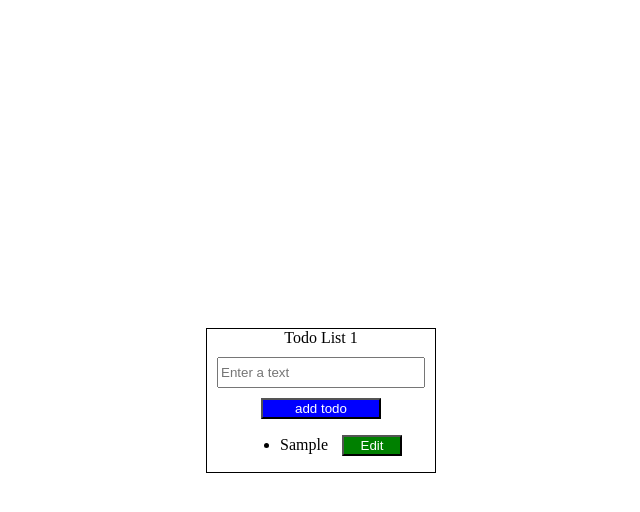
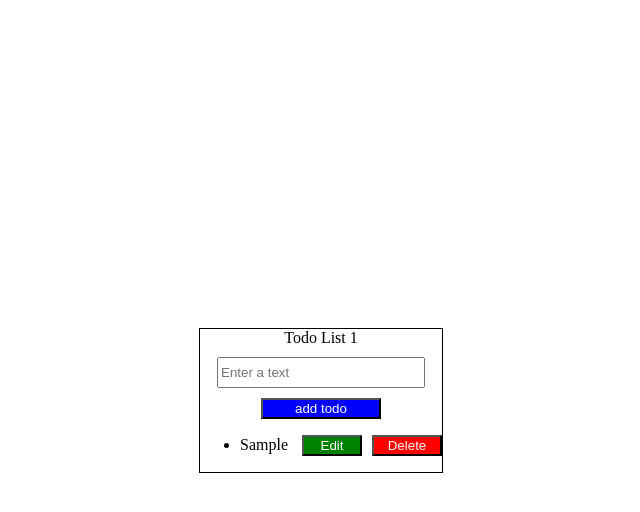
Before and after one commit to ankushpille/react-todo-app, a React (Vite) app: page / in a window 1280 px wide. Both pictures are taken after typing "Sample" into the empty fields and a click on the button "add todo". Shown: the top 512 px of the page, without its empty margins (319-959 px from the left). Built offline with nearby package versions, Linux system fonts and the light colour scheme.

Commit message:
refactor

```diff
--- a/src/App.css
+++ b/src/App.css
@@ -33,3 +33,10 @@ body{
   background-color : green;
   width : 60px;
 }
+
+.deletebutton{
+  margin-left : 10px;
+  color : white;
+  background-color : red;
+  width : 70px;
+}
--- a/src/TodoList1.jsx
+++ b/src/TodoList1.jsx
@@ -28,6 +28,10 @@ export function TodoList1() {
     setInputValue(todos[index]);
     setEditIndex(index);
   };
+
+  const handleDeleteTodo = (index) => {
+
+  }
   return (
     <>
       <div className="parent-container">
@@ -54,6 +58,9 @@ export function TodoList1() {
                 >
                   Edit
                 </button>
+                <button onClick = {() => {
+                  handleDeleteTodo(index);
+                }} className="deletebutton">Delete</button>
               </li>
             ))}
           </ul>
```
